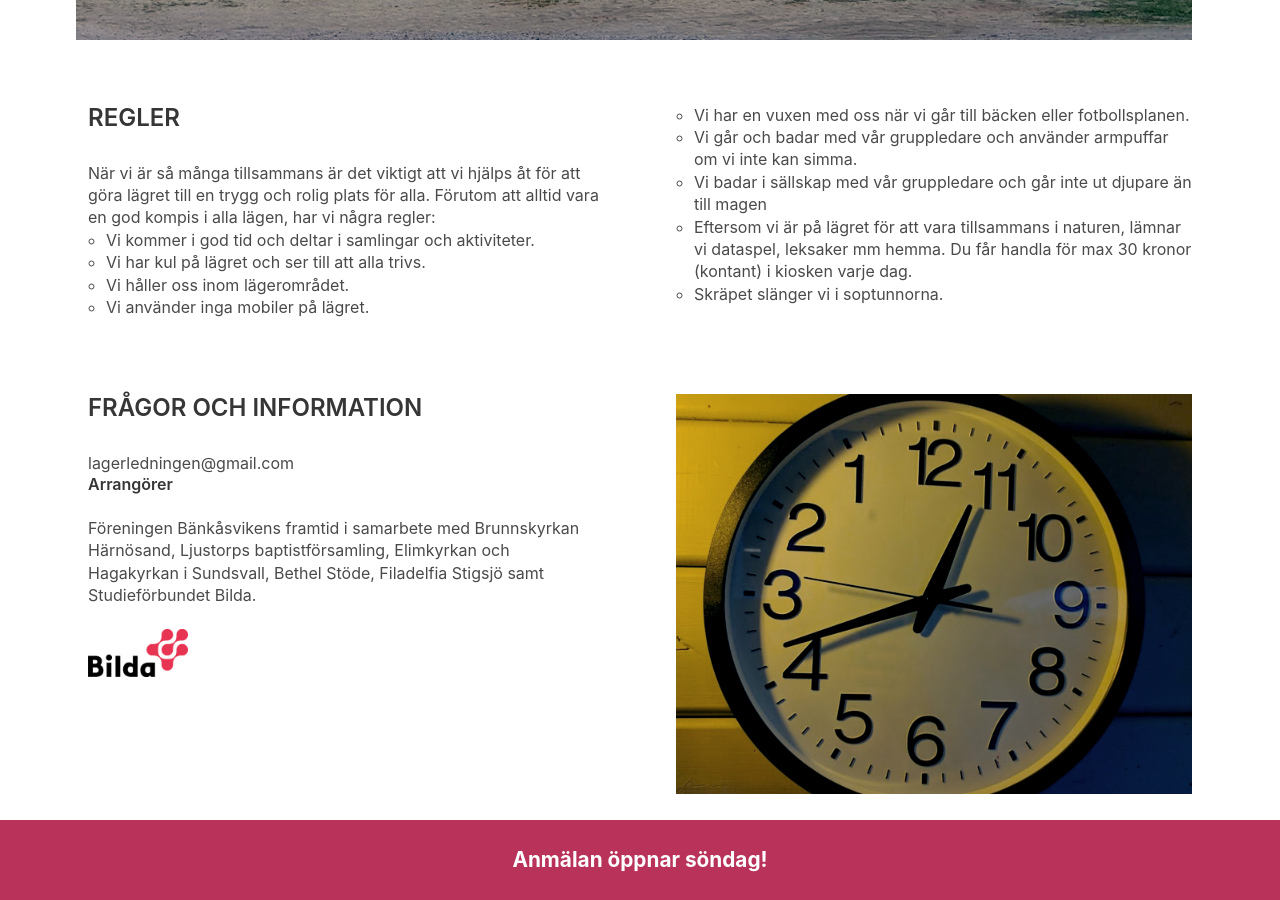
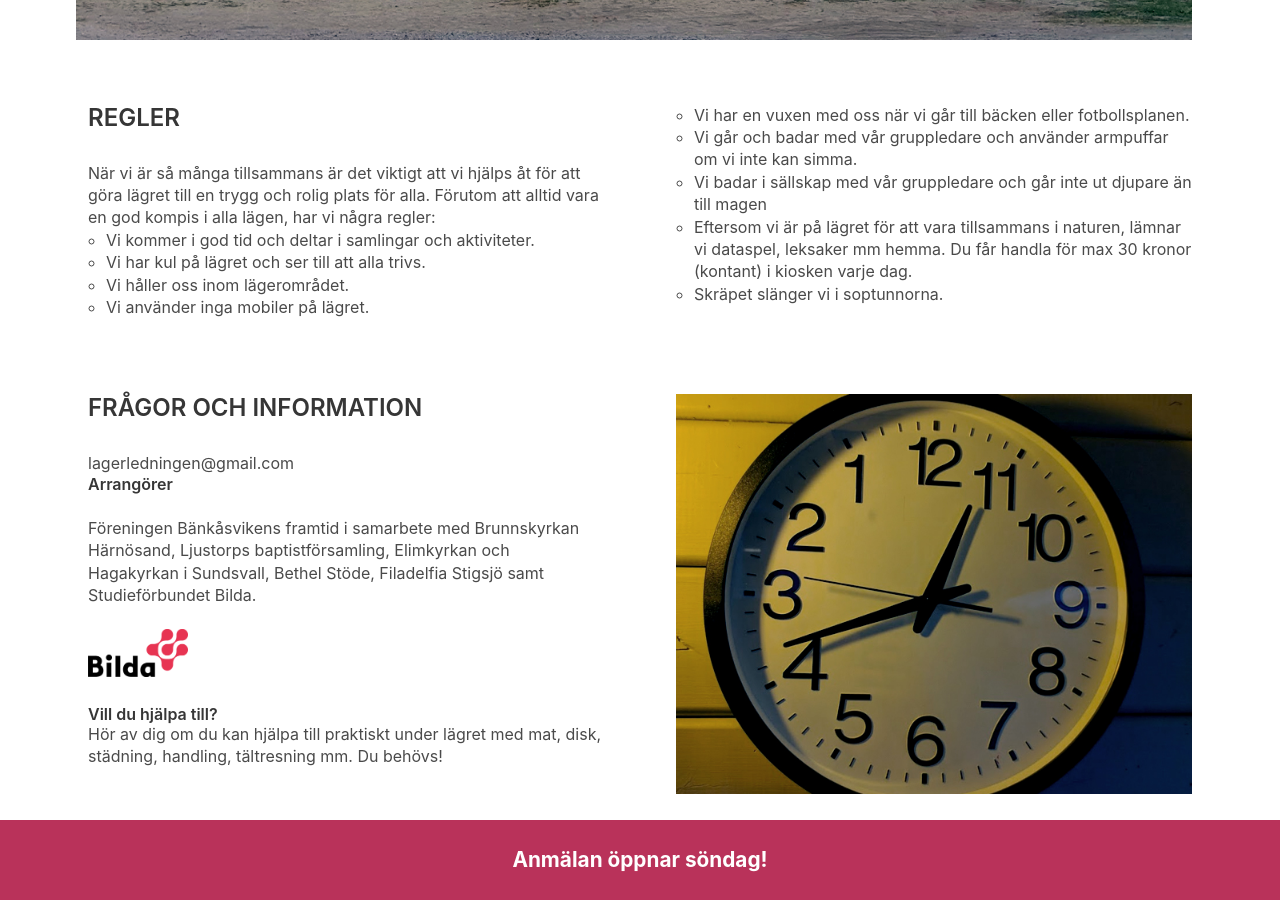
Before and after one commit to HendrikPetertje/bankas2021, a Jekyll site: the page built from index.markdown, in a window 1280 px wide and 900 px high, scrolled down 2623 px. Built offline with Jekyll 4.4.1, drawn with Linux system fonts in a browser that asks for light colours.

Commit message:
like to help?

```diff
--- a/_layouts/home.html
+++ b/_layouts/home.html
@@ -184,6 +184,10 @@
           <a href="https://www.bilda.nu/" target="_blank">
             <img src="/assets/images/bilda.png" alt="" width="100">
           </a>
+          <br>
+          <br>
+          <h3 class="title is-6">Vill du hjälpa till?</h3>
+          Hör av dig om du kan hjälpa till praktiskt under lägret med mat, disk, städning, handling, tältresning mm. Du behövs!
         </div>
       </div>
       <div class="column">
```
